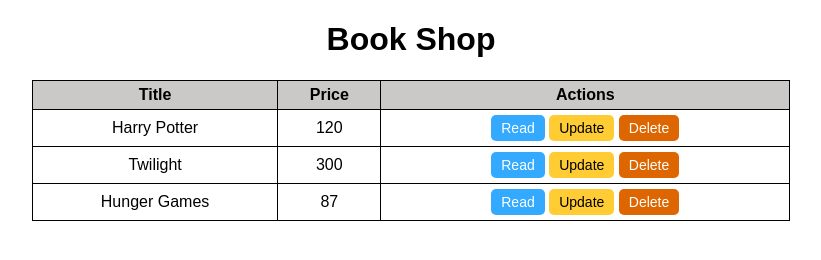
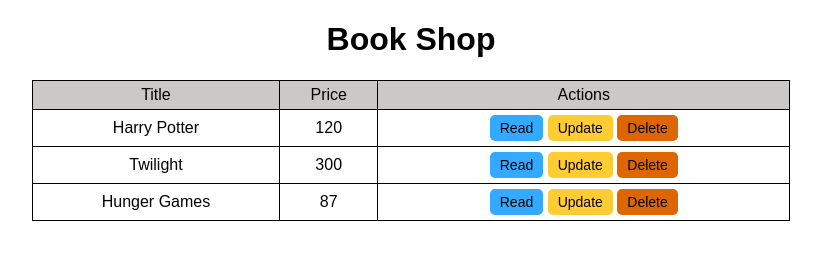
Before and after one commit to Hadar-Sabag/proj-Book-Shop, a plain HTML site: page index.html in a window 1280 px wide. Shown: the whole page, without its empty margins (229-1050 px from the left). Drawn offline with Linux system fonts and the light colour scheme.

Commit message:
Implement render()

```diff
--- a/css/style.css
+++ b/css/style.css
@@ -7,7 +7,7 @@ body {
     font-family: Arial, sans-serif;
 }
 
-.Book-Shop-container {
+table {
     margin: auto;
     border-collapse: collapse;
     width: 60%;
@@ -19,7 +19,7 @@ th {
     padding: 5px;
 }
 
-th {
+thead {
     background-color: #cbc8c8;
 }
 
@@ -33,7 +33,6 @@ button {
 
 button:nth-child(1) {
     background-color: #33aaff;
-    color: white;
 }
 
 button:nth-child(2) {
@@ -43,5 +42,4 @@ button:nth-child(2) {
 
 button:nth-child(3) {
     background-color: #dd6600;
-    color: white;
 }
--- a/index.html
+++ b/index.html
@@ -8,43 +8,19 @@
     <title>Book Shop</title>
 </head>
 
-<body>
+<body onload="onInit()">
 
     <h1>Book Shop</h1>
 
-    <table class="Book-Shop-container">
-        <tr>
-            <th>Title</th>
-            <th>Price</th>
-            <th>Actions</th>
-        </tr>
-        <tr>
-            <td>Harry Potter</td>
-            <td>120</td>
-            <td>
-                <button>Read</button>
-                <button>Update</button>
-                <button>Delete</button>
-            </td>
-        </tr>
-        <tr>
-            <td>Twilight</td>
-            <td>300</td>
-            <td>
-                <button>Read</button>
-                <button>Update</button>
-                <button>Delete</button>
-            </td>
-        </tr>
-        <tr>
-            <td>Hunger Games</td>
-            <td>87</td>
-            <td>
-                <button>Read</button>
-                <button>Update</button>
-                <button>Delete</button>
-            </td>
-        </tr>
+    <table>
+        <thead>
+            <tr>
+                <td>Title</td>
+                <td>Price</td>
+                <td>Actions</td>
+            </tr>
+        </thead>
+        <tbody class="Book-list"></tbody>
     </table>
 
     <script src="js/book.controller.js"></script>
--- a/js/book.controller.js
+++ b/js/book.controller.js
@@ -6,4 +6,19 @@ function onInit() {
 
 function render() {
 
+    var strHTMLs = gBooks.map(book => {
+        return `
+                <tr>
+                   <td>${book.title}</td>
+                   <td>${book.price}</td>
+                   <td>
+                      <button>Read</button>
+                      <button>Update</button>
+                      <button>Delete</button>
+                   </td>
+                </tr>`
+    })
+
+    document.querySelector('.Book-list').innerHTML =
+        strHTMLs.join('')
 }
--- a/js/book.service.js
+++ b/js/book.service.js
@@ -2,19 +2,19 @@
 
 const gBooks = [
     {
-        id: bg4J78,
+        id: 'bg4J78',
         title: 'Harry Potter',
         price: 120,
         imgUrl: 'lori-ipsi.jpg'
     },
     {
-        id: bg4J79,
+        id: 'bg4J79',
         title: 'Twilight',
         price: 300,
         imgUrl: 'lori-ipsi.jpg'
     },
     {
-        id: bg4J77,
+        id: 'bg4J77',
         title: 'Hunger Games',
         price: 87,
         imgUrl: 'lori-ipsi.jpg'
```
